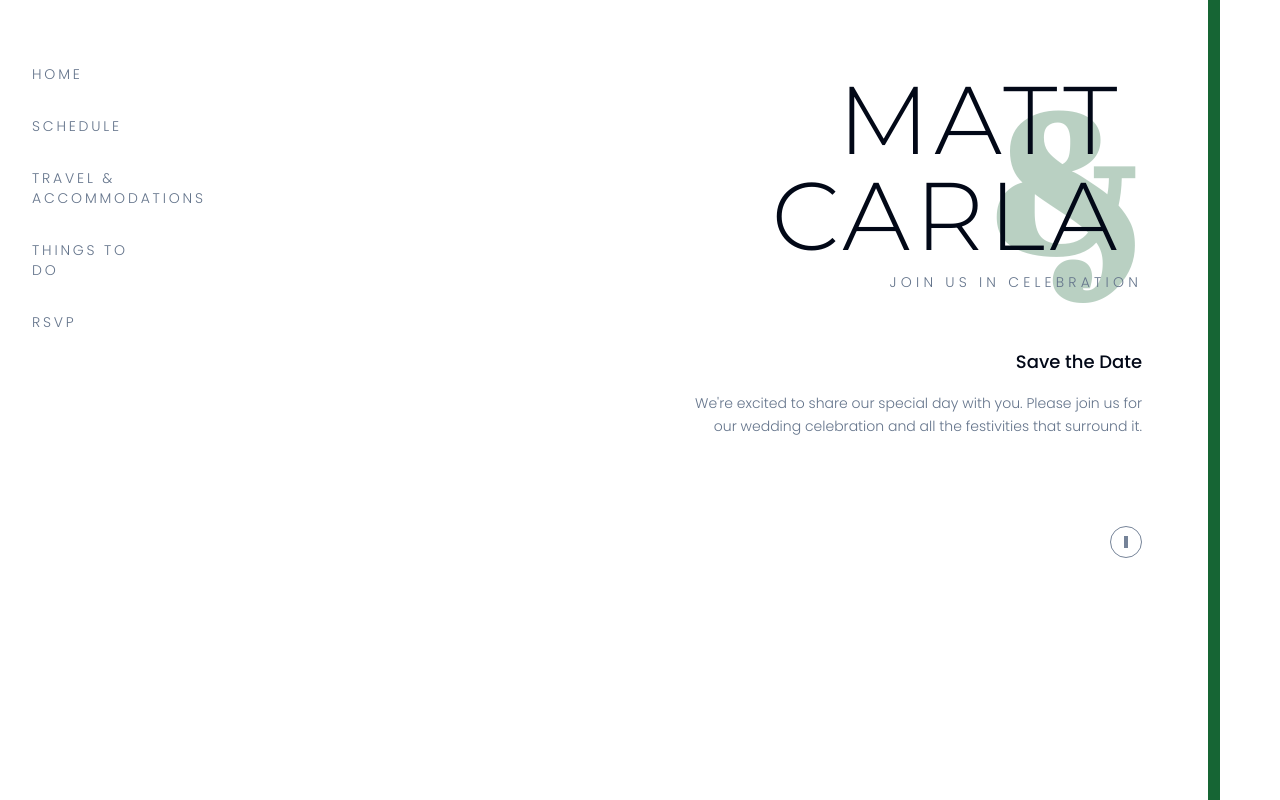
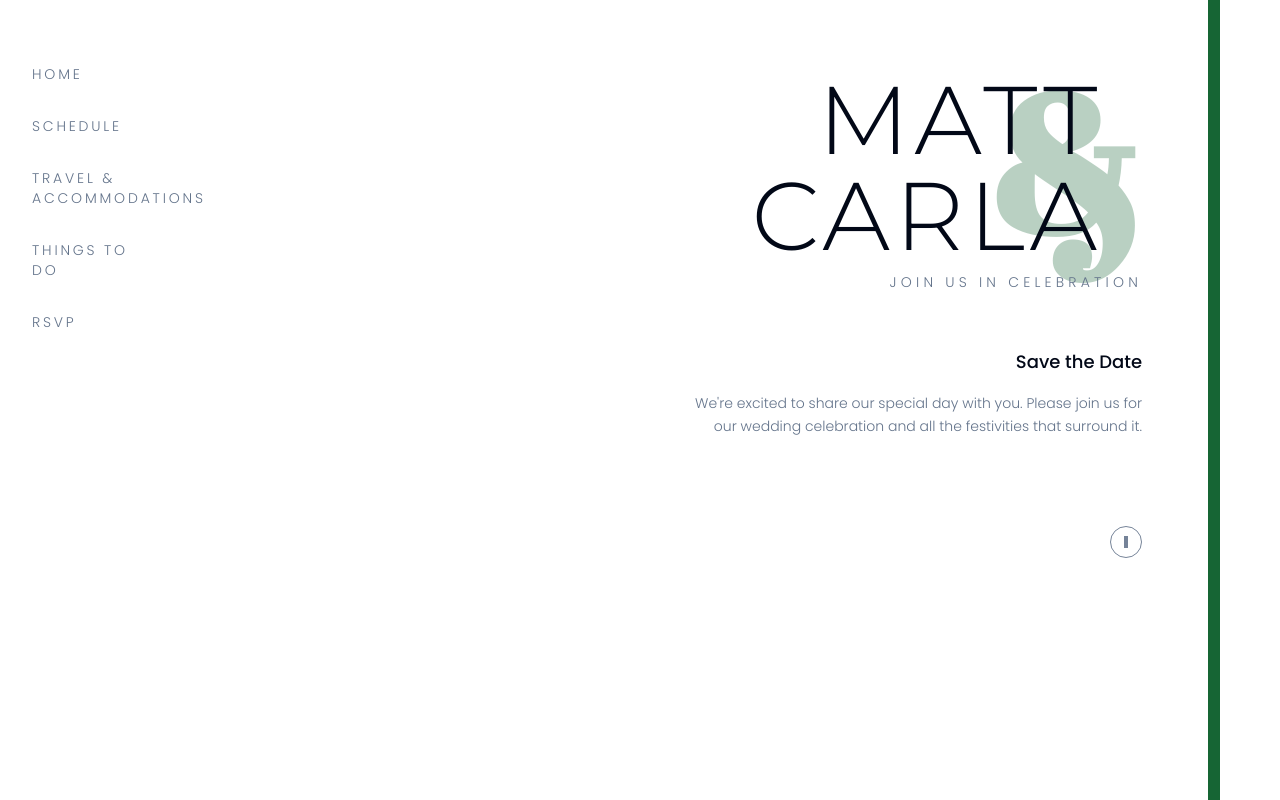
Before and after one commit to theplaylabs/layered-sticky-canvas, a React (Vite) app: page / in a window 1280 px wide. Shown: the top 800 px of the page. Built offline with nearby package versions, Linux system fonts and the light colour scheme.

Commit message:
Adjust typography positioning
Move text and ampersand.

```diff
--- a/src/pages/Index.tsx
+++ b/src/pages/Index.tsx
@@ -13,12 +13,12 @@ const Index = () => {
         <div className="text-right space-y-6">
           <div className="space-y-2 relative">
             {/* Large green ampersand background */}
-            <div className="absolute inset-0 flex items-center justify-end">
+            <div className="absolute inset-0 flex items-center justify-end" style={{ marginTop: '-40px' }}>
               <span className="text-[12rem] font-accent font-bold text-green-800/30 select-none">&</span>
             </div>
 
             {/* Names layered on top */}
-            <div className="relative z-10" style={{ marginRight: '20px' }}>
+            <div className="relative z-10" style={{ marginRight: '40px' }}>
               <h1 className="text-8xl font-secondary font-light tracking-wider text-foreground">
                 MATT
               </h1>
```
